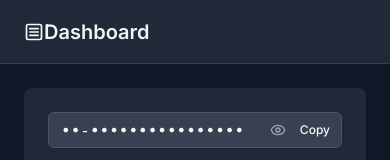
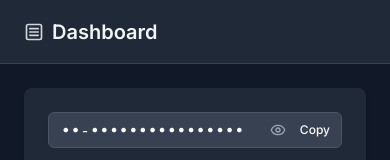
Before and after one commit to matovu-farid/scrap-platform, a Next.js app: page /dashboard in a window 390 px wide. Shown: the top 160 px of the page. Built offline with nearby package versions, Linux system fonts and the light colour scheme.

Commit message:
Add responsive styling to SquareMenu icon in dashboard header

```diff
--- a/app/dashboard/client.tsx
+++ b/app/dashboard/client.tsx
@@ -168,7 +168,7 @@ export default function DashboardClient() {
             <Menu className="h-5 w-5 md:hidden mr-2 text-gray-600 dark:text-gray-300" />
           </Button> */}
           <SquareMenu
-            className="h-5 w-5"
+            className="h-5 w-5 md:hidden mr-2 text-gray-600 dark:text-gray-300"
             onClick={() => setIsMobileMenuOpen(true)}
           />
 
```
